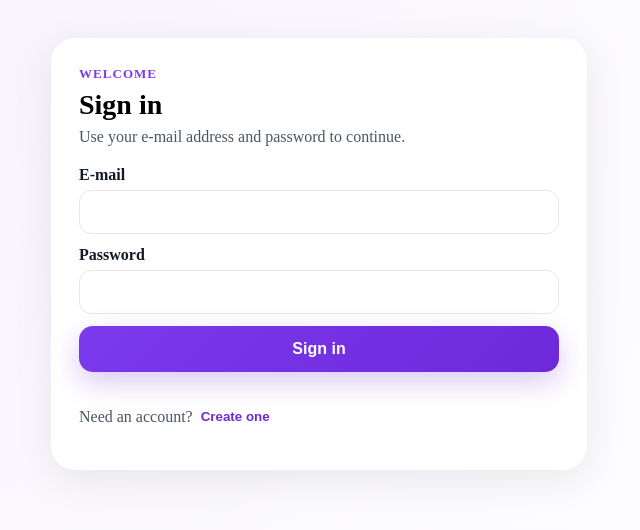
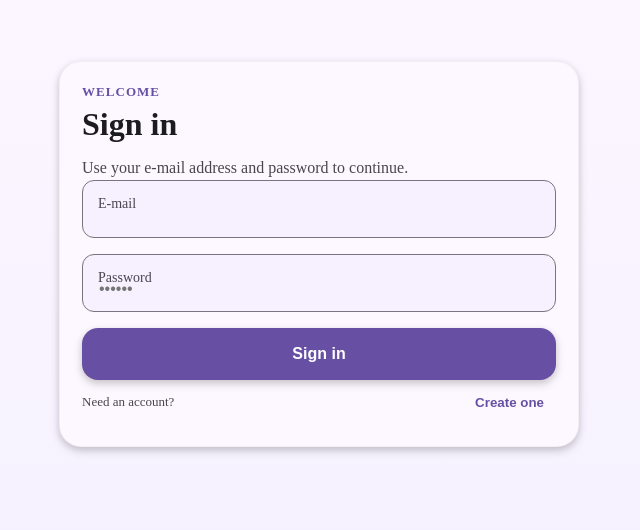
Before and after one commit to todayhardworking/Action-Coach, a Next.js app: page /auth in a window 1280 px wide. Shown: the part 178-708 px from the top of the page, without its empty margins (321-961 px from the left). Built offline with nearby package versions, Linux system fonts and the light colour scheme; no server answers.

Commit message:
Improve goal wizard save flow

```diff
--- a/app/auth/auth.module.css
+++ b/app/auth/auth.module.css
@@ -3,19 +3,15 @@
   display: flex;
   align-items: center;
   justify-content: center;
-  background: radial-gradient(circle at top left, #f4eefa, #f9f7fd 40%, #ffffff);
-  padding: 32px 16px;
+  background: linear-gradient(180deg, #fdf8ff 0%, #f4f0ff 100%);
+  padding: 32px 16px 48px;
 }
 
-.card {
-  width: min(480px, 100%);
-  background: #ffffff;
-  border-radius: 24px;
-  box-shadow: 0 10px 40px rgba(0, 0, 0, 0.08);
-  padding: 28px;
+.shell {
+  width: min(520px, 100%);
   display: flex;
   flex-direction: column;
-  gap: 20px;
+  gap: 12px;
 }
 
 .header {
@@ -28,93 +24,54 @@
   font-size: 13px;
   letter-spacing: 0.08em;
   text-transform: uppercase;
-  color: #7c3aed;
+  color: var(--md3-primary);
   font-weight: 700;
   margin: 0;
-}
-
-.title {
-  margin: 0;
-  font-size: 28px;
-  line-height: 1.2;
-}
-
-.subtitle {
-  margin: 0;
-  color: #4b5563;
 }
 
 .form {
   display: flex;
   flex-direction: column;
-  gap: 12px;
-}
-
-.label {
-  display: flex;
-  flex-direction: column;
-  gap: 6px;
-  font-weight: 600;
-  color: #111827;
-}
-
-.input {
-  border: 1px solid #e5e7eb;
-  border-radius: 12px;
-  padding: 12px;
-  font-size: 16px;
-  transition: border-color 120ms ease, box-shadow 120ms ease;
-}
-
-.input:focus {
-  outline: none;
-  border-color: #7c3aed;
-  box-shadow: 0 0 0 3px rgba(124, 58, 237, 0.15);
+  gap: 16px;
 }
 
 .error {
-  color: #b91c1c;
+  color: var(--md3-error);
   font-weight: 600;
   margin: 4px 0 0;
 }
 
-.primaryButton {
-  background: linear-gradient(135deg, #7c3aed, #6d28d9);
-  color: #ffffff;
-  border: none;
-  border-radius: 14px;
-  padding: 14px 16px;
-  font-size: 16px;
-  font-weight: 700;
-  cursor: pointer;
-  transition: transform 120ms ease, box-shadow 120ms ease;
-  box-shadow: 0 10px 28px rgba(109, 40, 217, 0.25);
+.actions {
+  display: flex;
+  flex-direction: column;
+  gap: 10px;
 }
 
-.primaryButton:disabled {
-  opacity: 0.65;
-  cursor: not-allowed;
-  box-shadow: none;
-}
-
-.primaryButton:not(:disabled):hover {
-  transform: translateY(-1px);
+.primaryButton {
+  width: 100%;
 }
 
 .footer {
   display: flex;
   align-items: center;
-  gap: 8px;
-  color: #4b5563;
+  justify-content: space-between;
+  gap: 12px;
+  color: var(--md3-on-surface-variant);
 }
 
 .linkButton {
   background: none;
-  color: #6d28d9;
+  color: var(--md3-primary);
   border: none;
-  padding: 0;
+  padding: 8px 12px;
   font-weight: 700;
   cursor: pointer;
+  border-radius: 12px;
+  transition: background-color var(--md3-duration) var(--md3-ease);
+}
+
+.linkButton:hover:not(:disabled) {
+  background: rgba(103, 80, 164, 0.08);
 }
 
 .linkButton:disabled {
--- a/app/auth/page.tsx
+++ b/app/auth/page.tsx
@@ -5,6 +5,11 @@ import { useRouter, useSearchParams } from "next/navigation";
 import { createUserWithEmailAndPassword, signInWithEmailAndPassword } from "firebase/auth";
 import { auth } from "../../lib/firebaseClient";
 import { useAuth } from "../../components/auth/AuthProvider";
+import { StepCard } from "../../components/md3/StepCard";
+import { StepTitle } from "../../components/md3/StepTitle";
+import { StepDescription } from "../../components/md3/StepDescription";
+import { MD3TextField } from "../../components/md3/MD3TextField";
+import md3Styles from "../../components/md3/md3.module.css";
 import styles from "./auth.module.css";
 
 type AuthMode = "signin" | "signup";
@@ -14,12 +19,14 @@ export default function AuthPage() {
     <Suspense
       fallback={
         <main className={styles.page}>
-          <div className={styles.card}>
+          <div className={styles.shell}>
+            <StepCard elevated>
               <div className={styles.header}>
                 <p className={styles.eyebrow}>Welcome</p>
-              <h1 className={styles.title}>Loading…</h1>
-              <p className={styles.subtitle}>Preparing the sign-in experience.</p>
+                <StepTitle>Loading…</StepTitle>
+                <StepDescription>Preparing the sign-in experience.</StepDescription>
               </div>
+            </StepCard>
           </div>
         </main>
       }
@@ -84,63 +91,62 @@ function AuthContent() {
 
   return (
     <main className={styles.page}>
-      <div className={styles.card}>
+      <div className={styles.shell}>
+        <StepCard elevated>
           <div className={styles.header}>
             <p className={styles.eyebrow}>Welcome</p>
-          <h1 className={styles.title}>{mode === "signin" ? "Sign in" : "Create an account"}</h1>
-          <p className={styles.subtitle}>Use your e-mail address and password to continue.</p>
+            <StepTitle>{mode === "signin" ? "Sign in" : "Create an account"}</StepTitle>
+            <StepDescription>Use your e-mail address and password to continue.</StepDescription>
           </div>
 
           <form onSubmit={handleSubmit} className={styles.form}>
-          <label className={styles.label}>
-            E-mail
-            <input
+            <MD3TextField
+              label="E-mail"
+              value={email}
+              onChange={setEmail}
               type="email"
-              value={email}
-              onChange={(event) => setEmail(event.target.value)}
-              className={styles.input}
+              name="email"
               autoComplete="email"
               required
             />
-          </label>
 
-          <label className={styles.label}>
-            Password
-            <input
+            <MD3TextField
+              label="Password"
+              value={password}
+              onChange={setPassword}
               type="password"
-              value={password}
-              onChange={(event) => setPassword(event.target.value)}
-              className={styles.input}
+              name="password"
+              placeholder={mode === "signin" ? "••••••" : "At least 6 characters"}
               autoComplete={mode === "signin" ? "current-password" : "new-password"}
               required
               minLength={6}
             />
-          </label>
 
             {mode === "signup" ? (
-            <label className={styles.label}>
-              Confirm password
-              <input
+              <MD3TextField
+                label="Confirm password"
+                value={confirmPassword}
+                onChange={setConfirmPassword}
                 type="password"
-                value={confirmPassword}
-                onChange={(event) => setConfirmPassword(event.target.value)}
-                className={styles.input}
+                name="confirmPassword"
+                placeholder="Re-enter your password"
                 autoComplete="new-password"
                 required
                 minLength={6}
               />
-            </label>
             ) : null}
 
-          {error ? <p className={styles.error}>{error}</p> : null}
+            {error ? <p className={`${md3Styles.supportText} ${styles.error}`}>{error}</p> : null}
 
-          <button type="submit" className={styles.primaryButton} disabled={submitting}>
+            <div className={styles.actions}>
+              <button type="submit" className={`${md3Styles.filledButton} ${styles.primaryButton}`} disabled={submitting}>
                 {submitting ? "Working…" : mode === "signin" ? "Sign in" : "Create account"}
               </button>
+            </div>
           </form>
 
           <div className={styles.footer}>
-          <p>{mode === "signin" ? "Need an account?" : "Already registered?"}</p>
+            <p className={md3Styles.supportText}>{mode === "signin" ? "Need an account?" : "Already registered?"}</p>
             <button
               type="button"
               className={styles.linkButton}
@@ -153,6 +159,7 @@ function AuthContent() {
               {mode === "signin" ? "Create one" : "Sign in instead"}
             </button>
           </div>
+        </StepCard>
       </div>
     </main>
   );
--- a/components/md3/MD3TextField.tsx
+++ b/components/md3/MD3TextField.tsx
@@ -12,6 +12,8 @@ interface MD3TextFieldProps {
   required?: boolean;
   name?: string;
   type?: string;
+  autoComplete?: string;
+  minLength?: number;
 }
 
 export function MD3TextField({
@@ -23,6 +25,8 @@ export function MD3TextField({
   required,
   name,
   type = "text",
+  autoComplete,
+  minLength,
 }: MD3TextFieldProps) {
   const id = useId();
   const [isFocused, setIsFocused] = useState(false);
@@ -38,6 +42,8 @@ export function MD3TextField({
     placeholder,
     required,
     className: styles.textFieldControl,
+    autoComplete,
+    minLength,
   };
 
   return (
--- a/components/md3/md3.module.css
+++ b/components/md3/md3.module.css
@@ -274,6 +274,64 @@
   color: var(--md3-on-surface-variant);
 }
 
+.statusCard {
+  display: flex;
+  gap: 10px;
+  align-items: flex-start;
+  border-radius: var(--md3-radius-card);
+  border: 1px solid rgba(0, 0, 0, 0.06);
+  padding: 14px 16px;
+}
+
+.statusIcon {
+  width: 26px;
+  height: 26px;
+  border-radius: 999px;
+  display: inline-flex;
+  align-items: center;
+  justify-content: center;
+  font-weight: 800;
+}
+
+.statusTitle {
+  margin: 0 0 4px;
+  font-size: 16px;
+  line-height: 22px;
+  font-weight: 700;
+}
+
+.statusSuccess {
+  background: #f1fff4;
+  border-color: rgba(46, 125, 50, 0.16);
+  color: #1b5e20;
+}
+
+.statusSuccess .statusIcon {
+  background: rgba(46, 125, 50, 0.12);
+  color: #1b5e20;
+}
+
+.statusSuccess .statusTitle,
+.statusSuccess .supportText {
+  color: #1b5e20;
+}
+
+.statusError {
+  background: #fff4f4;
+  border-color: rgba(179, 38, 30, 0.2);
+  color: var(--md3-error);
+}
+
+.statusError .statusIcon {
+  background: rgba(179, 38, 30, 0.12);
+  color: var(--md3-error);
+}
+
+.statusError .statusTitle,
+.statusError .supportText {
+  color: var(--md3-error);
+}
+
 .divider {
   border: none;
   height: 1px;
```
Also changed, not shown: app/goal-wizard/GoalWizard.tsx (+66 -9 lines), app/goal-wizard/steps/Step4Actions.tsx (+10 -4 lines). Lines whose indentation alone changed are shown as unchanged.
